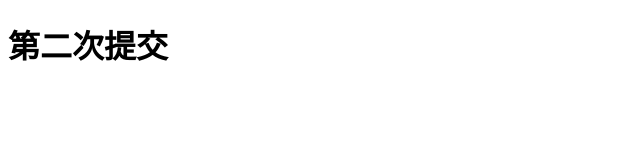
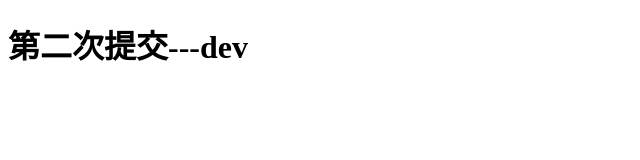
Before and after one commit to wangxufei1/hello-git, a plain HTML site: page index.html in a window 1280 px wide. Shown: the full height of the page, 0-640 px from the left. Drawn offline with Linux system fonts and the light colour scheme.

Commit message:
dev第一次提交

```diff
--- a/index.html
+++ b/index.html
@@ -7,6 +7,6 @@
     <title>Document</title>
 </head>
 <body>
-    <h1>第二次提交</h1>
+    <h1>第二次提交---dev</h1>
 </body>
 </html>
```
